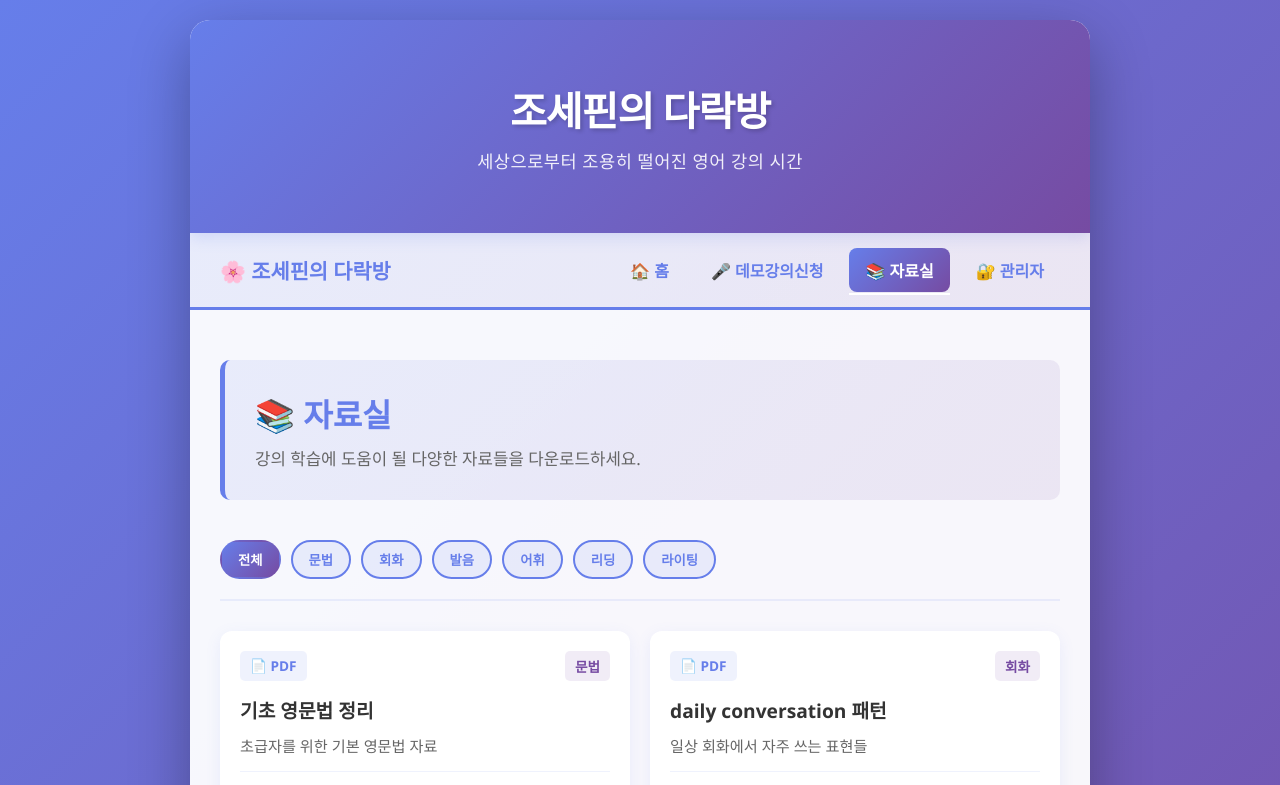
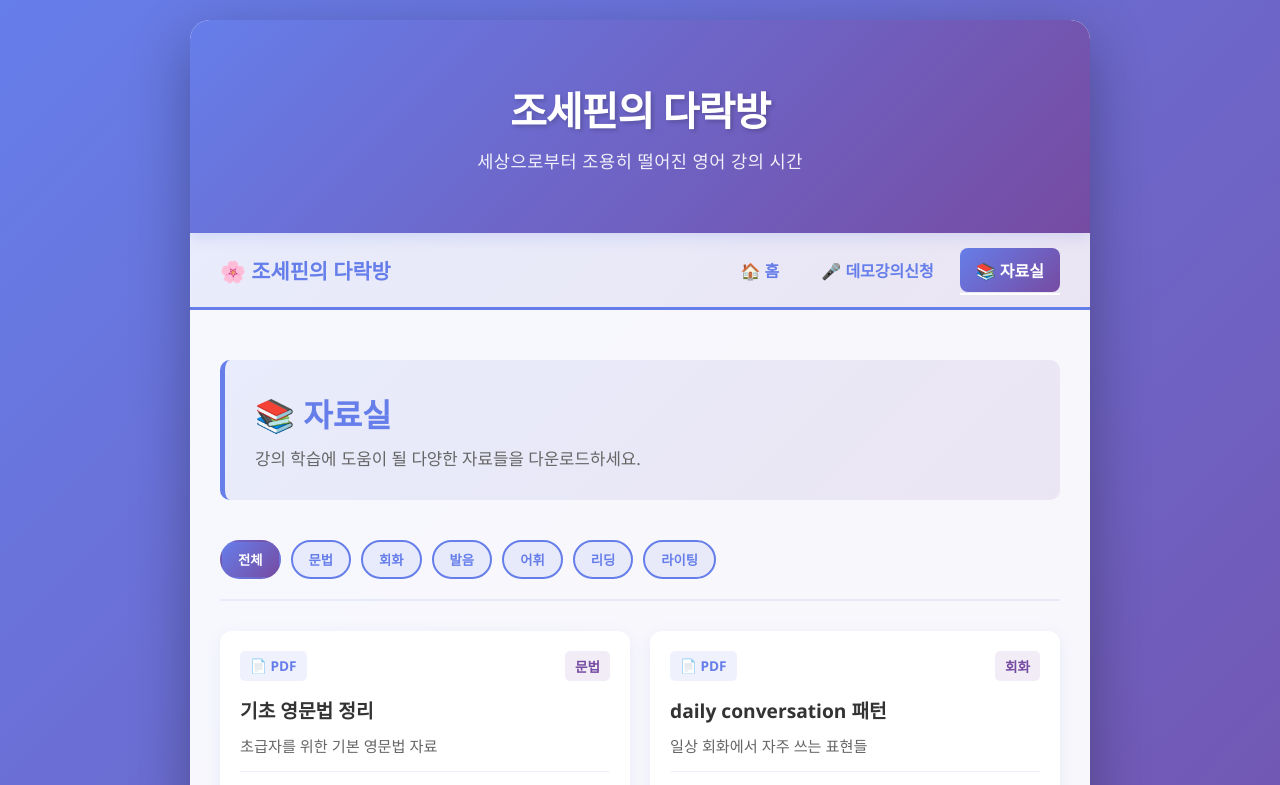
Before and after one commit to summer0701/JosephineSchd, a React (Create React App) app: page /JosephineSchd/materials in a window 1280 px wide. Shown: the top 785 px of the page. Built offline with nearby package versions, Linux system fonts and the light colour scheme.

Commit message:
관리자 제거

```diff
--- a/src/components/Navigation.jsx
+++ b/src/components/Navigation.jsx
@@ -38,11 +38,6 @@ function Navigation() {
               📚 자료실
             </Link>
           </li>
-          <li className="nav-item">
-            <Link to="/admin" className={`nav-link ${isActive("/admin")}`}>
-              🔐 관리자
-            </Link>
-          </li>
         </ul>
       </div>
     </nav>
```
Also changed, not shown: 11 other files (tests, documents, lock files or other folders).
